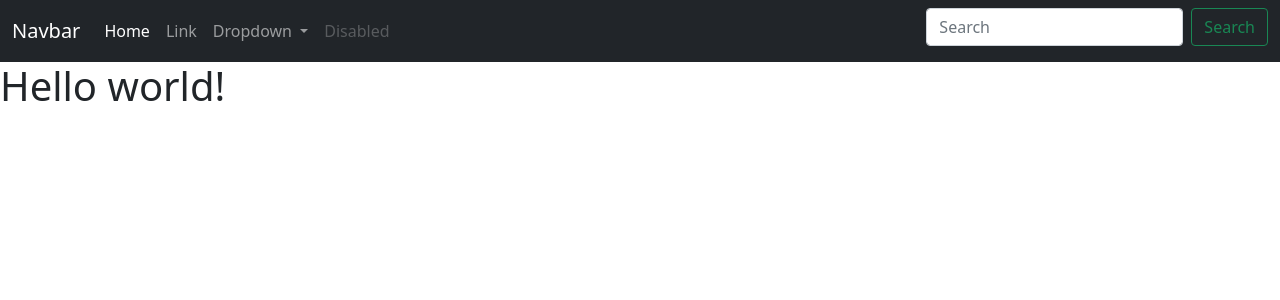
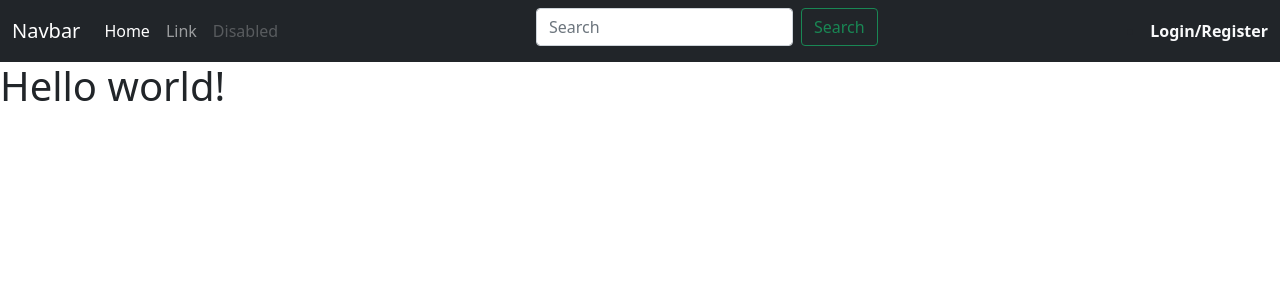
Before and after one commit to obdagli/VetApp-Django, a Django app: template vet_website/templates/home.html in a window 1280 px wide. Shown: the top 300 px of the page. Run offline with Django 4.2, Linux system fonts and the light colour scheme; the template is opened without the code that fills it, so the values that code supplies are empty; some libraries are stand-ins or nearby versions.

Commit message:
Login/Logout

```diff
--- a/vet_website/templates/login/register.html
+++ b/vet_website/templates/login/register.html
@@ -6,7 +6,7 @@
     <!-- Bootstrap CSS -->
     <link href="https://cdn.jsdelivr.net/npm/bootstrap@5.1.3/dist/css/bootstrap.min.css" rel="stylesheet" integrity="sha384-1BmE4kWBq78iYhFldvKuhfTAU6auU8tT94WrHftjDbrCEXSU1oBoqyl2QvZ6jIW3" crossorigin="anonymous">
 
-    <title>Hello, world!</title>
+    <title>Register</title>
   </head>
   <body>
 
--- a/vet_website/templates/navbar.html
+++ b/vet_website/templates/navbar.html
@@ -12,25 +12,22 @@
           <li class="nav-item">
             <a class="nav-link" href="#">Link</a>
           </li>
-          <li class="nav-item dropdown">
-            <a class="nav-link dropdown-toggle" href="#" id="navbarDropdown" role="button" data-bs-toggle="dropdown" aria-expanded="false">
-              Dropdown
-            </a>
-            <ul class="dropdown-menu" aria-labelledby="navbarDropdown">
-              <li><a class="dropdown-item" href="#">Action</a></li>
-              <li><a class="dropdown-item" href="#">Another action</a></li>
-              <li><hr class="dropdown-divider"></li>
-              <li><a class="dropdown-item" href="#">Something else here</a></li>
-            </ul>
-          </li>
           <li class="nav-item">
             <a class="nav-link disabled">Disabled</a>
           </li>
         </ul>
-        <form class="d-flex pt-2">
+        <form class="d-flex pt-2 me-auto">
           <input class="form-control me-2" type="search" placeholder="Search" aria-label="Search">
           <button class="btn btn-outline-success" type="submit">Search</button>
         </form>
+        <li>
+          {%if user.is_authenticated%}
+          <span class="text-light me-4">Hello, {{request.user}}</span>
+          <a class="text-decoration-none text-light" href="{% url 'Logout'%}"><strong>Logout</strong></a>
+          {%else%}
+          <a class="text-decoration-none text-light" href="{% url 'Login'%}"><strong>Login/Register</strong></a>
+          {%endif%}
+        </li>
       </div>
     </div>
   </nav>
--- a/vet_website/urls.py
+++ b/vet_website/urls.py
@@ -5,4 +5,5 @@ urlpatterns = [
     path('', views.Home, name="Home"),
     path('register/', views.Register, name="Register"),
     path('login/', views.Login, name="Login"),
+    path('logout/', views.Logout, name="Logout"),
 ]
```
Also changed, not shown: vet_website/templates/login/login.html (+11 -7 lines), vet_website/views.py (+15 -5 lines), db.sqlite3.
